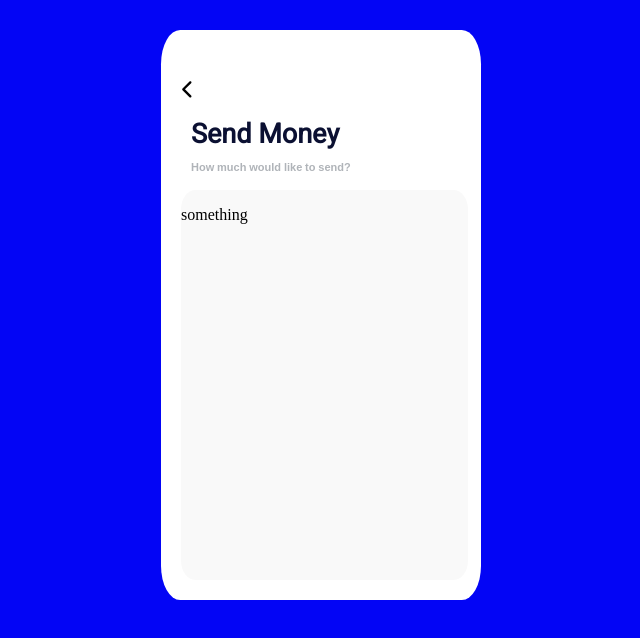
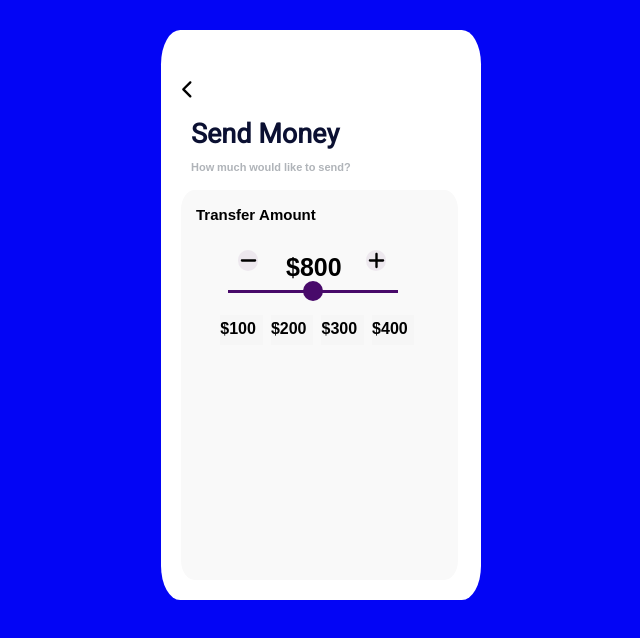
Before and after one commit to jjduquec/Transfer-Example, a plain HTML site: page index.html in a window 1280 px wide. Shown: the whole page, without its empty margins (375-1015 px from the left). Drawn offline with Linux system fonts and the light colour scheme.

```diff
--- a/index.html
+++ b/index.html
@@ -16,7 +16,23 @@
         <h2>How much would like to send?</h2>
         <div id="details">
             <section id="amount">
-                <p>something</p>
+                <p id="amount-title">Transfer Amount</p>
+                <div id="sub" class="operators" >
+                    <svg xmlns="http://www.w3.org/2000/svg" viewBox="0 0 448 512"><!--! Font Awesome Pro 6.2.1 by @fontawesome - https://fontawesome.com License - https://fontawesome.com/license (Commercial License) Copyright 2022 Fonticons, Inc. --><path d="M432 256c0 17.7-14.3 32-32 32L48 288c-17.7 0-32-14.3-32-32s14.3-32 32-32l352 0c17.7 0 32 14.3 32 32z"/></svg>
+
+                </div>
+                <p id="amount-value">$800</p>
+                <div id="plus" class="operators">
+                    <svg xmlns="http://www.w3.org/2000/svg" viewBox="0 0 448 512"><!--! Font Awesome Pro 6.2.1 by @fontawesome - https://fontawesome.com License - https://fontawesome.com/license (Commercial License) Copyright 2022 Fonticons, Inc. --><path d="M256 80c0-17.7-14.3-32-32-32s-32 14.3-32 32V224H48c-17.7 0-32 14.3-32 32s14.3 32 32 32H192V432c0 17.7 14.3 32 32 32s32-14.3 32-32V288H400c17.7 0 32-14.3 32-32s-14.3-32-32-32H256V80z"/></svg>
+                </div>
+                <input type="range" id="amount-range">
+                <section id="amount-options">
+                    <p>$100</p>
+                    <p>$200</p>
+                    <p>$300</p>
+                    <p>$400</p>
+
+                </section>
             </section>
 
         </div>
--- a/style.css
+++ b/style.css
@@ -52,7 +52,7 @@ h2{
 
 #details{
     position:absolute;
-    width:287px;
+    width:277px;
     height:390px; ;
     margin-top:160px;
     margin-left:20px;
@@ -61,5 +61,168 @@ h2{
 }
 
 #amount{
+    position:absolute;
+    width: 99%;
+    height:160px;
+    margin-top:15px;
+    /*border:2px solid red;*/
 
 }
+
+#amount #amount-title {
+    position:absolute;
+    margin-top:0px;
+    margin-left:15px;
+    font-size: 15px;
+    font-family: 'Noto Sans Mende Kikakui', sans-serif;
+    font-weight: bold;
+
+
+}
+
+.operators{
+    width:20px;
+    height:20px;
+    padding-bottom: 0.5px;
+    padding-left: 0.1px;
+    padding-right:0.1px;
+    background-color: #EDE8EE;
+    border-radius:100%;
+}
+
+.operators svg{
+    width:19px;
+    height:19px;
+    margin:1px;
+
+}
+
+#sub{
+    position:absolute;
+    margin-top:45px;
+    margin-left:57px;
+
+
+
+}
+
+#amount-value{
+    position:absolute;
+    margin-top:45px;
+    margin-left:105px;
+    font-size:25px;
+    font-weight: bold;
+    font-family: 'Noto Sans Mende Kikakui', sans-serif;
+}
+
+
+#plus{
+    position:absolute;
+    margin-top:45px;
+    margin-left:185px;
+}
+
+input[type='range'] {
+    display: block;
+    width: 250px;
+  }
+
+  input[type='range']:focus {
+    outline: none;
+  }
+
+  input[type='range'],
+  input[type='range']::-webkit-slider-runnable-track,
+  input[type='range']::-webkit-slider-thumb {
+    -webkit-appearance: none;
+  }
+
+  input[type=range]::-webkit-slider-thumb {
+    background-color: #480A6A;
+    width: 20px;
+    height: 20px;
+    border:none;
+    /*border: 3px solid #333;*/
+    border-radius: 50%;
+    margin-top: -9px;
+  }
+
+  input[type=range]::-moz-range-thumb {
+    background-color: #480A6A;
+    width: 15px;
+    height: 15px;
+    /*border: 3px solid #333;*/
+    border:none;
+    border-radius: 50%;
+  }
+
+  input[type=range]::-ms-thumb {
+    background-color: #480A6A;
+    width: 20px;
+    height: 20px;
+    /*border: 3px solid #333;*/
+    border:none;
+    border-radius: 50%;
+  }
+
+  input[type=range]::-webkit-slider-runnable-track {
+    background-color: #480A6A;
+    height: 3px;
+  }
+
+  input[type=range]:focus::-webkit-slider-runnable-track {
+    outline: none;
+  }
+
+  input[type=range]::-moz-range-track {
+    background-color: #480A6A;
+    height: 3px;
+  }
+
+  input[type=range]::-ms-track {
+    background-color: #480A6A;
+    height: 3px;
+  }
+
+  input[type=range]::-ms-fill-lower {
+    background-color: HotPink
+  }
+
+  input[type=range]::-ms-fill-upper {
+    background-color: black;
+  }
+#amount-range{
+    position:absolute;
+    width:170px;
+    margin-top:85px;
+    margin-left:47px;
+    background-color: #EDE8EE;
+}
+
+#amount-options{
+    position:absolute;
+
+    width:200px;
+    height:30px;
+    margin-top:110px;
+    margin-left:35px;
+
+}
+
+#amount-options p{
+    display:inline-block;
+    width:42px;
+    height:27px;
+    margin-top:0px;
+    margin-left:4px;
+    padding:0.3px;
+    padding-top:3px;
+    font-size:16px;
+    font-family: 'Noto Sans Mende Kikakui', sans-serif;
+    font-weight:bold;
+    background-color: #F6F6F6;
+    border:1px;
+    border-radius:2%;
+
+
+}
```
